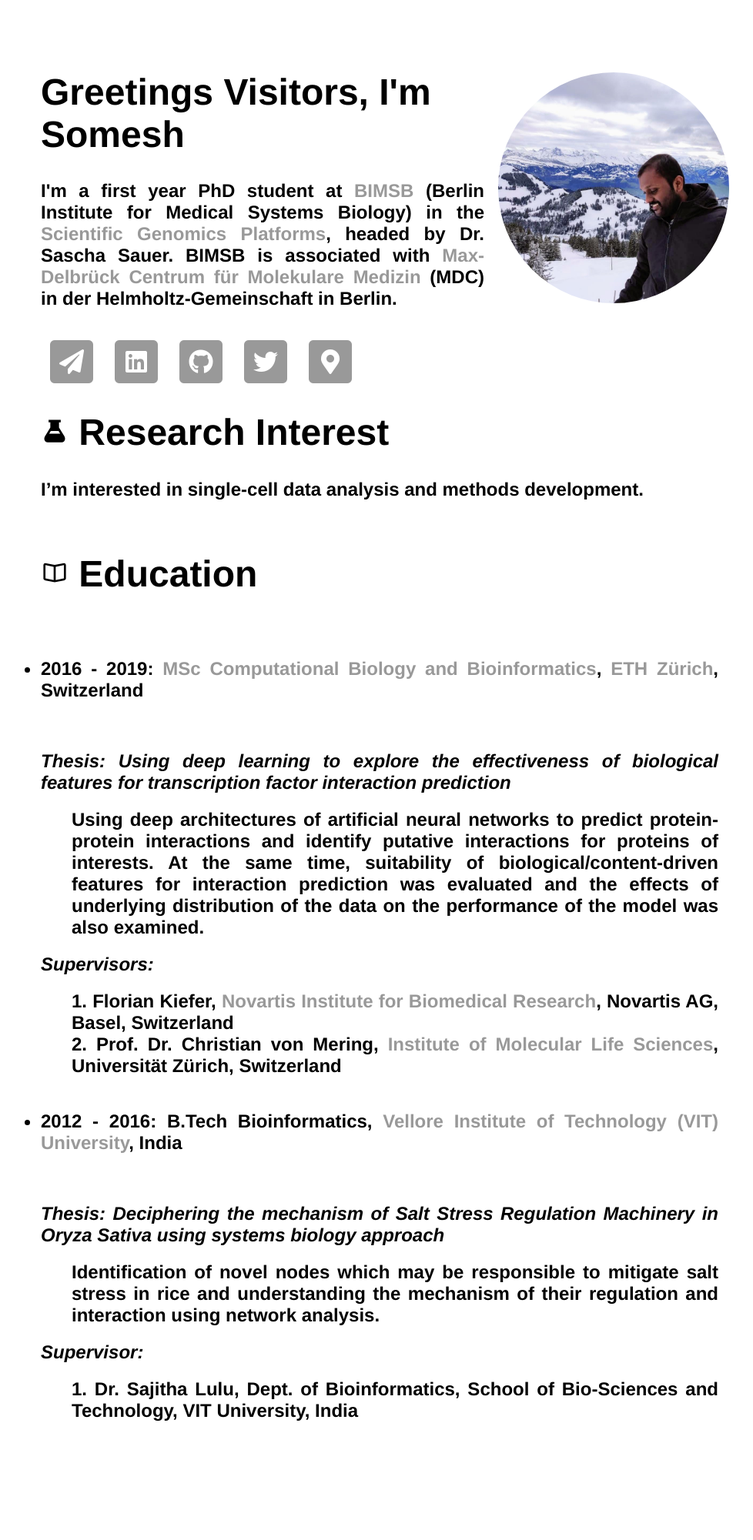
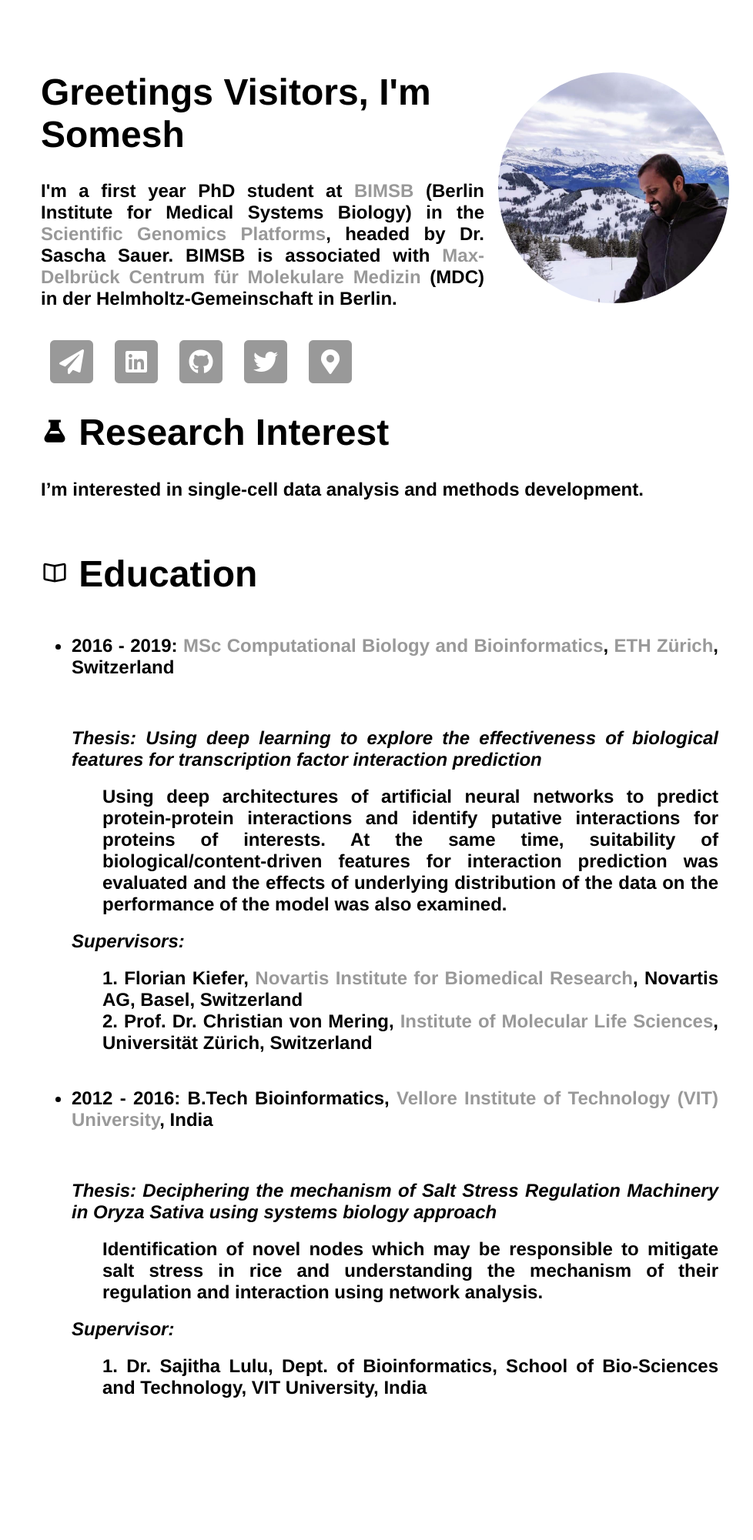
Before and after one commit to saisomesh2594/saisomesh2594.github.io, a Jekyll site: the page built from index.html, in a window 1280 px wide. Shown: the whole page at 77% size, without its empty margins (139-1117 px from the left). Built offline with Jekyll 4.4.1, drawn with Linux system fonts in a browser that asks for light colours; after the commit the page ends 1917 px from its top, so only the background shows below that.

Commit message:
back to last ul-li padding

```diff
--- a/css/main.css
+++ b/css/main.css
@@ -16,14 +16,10 @@
     padding: 10px;
 }*/
 
-ul{
-	padding: 30px 0px;
+ul li{
+	padding: 20px 0px;
 }
 
-
-li{
-	padding: 20px 0px;
-}
 
 dl dt{
 	padding: 20px 0px;
```
